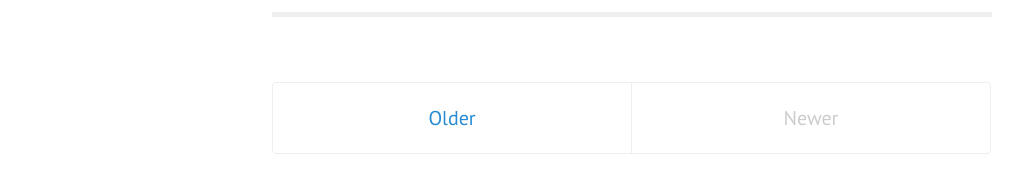
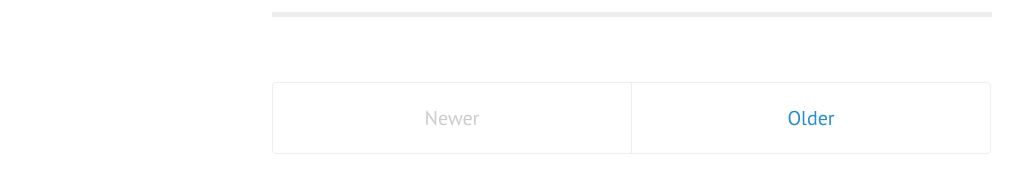
Before and after one commit to jqphu/blog, a Jekyll site: the page built from index.html, in a window 1280 px wide and 900 px high, scrolled down 2122 px. Shown: the part 686-879 px from the top of the window, without its empty margins (8-1031 px from the left). Built offline with Jekyll 4.4.1, drawn with Linux system fonts in a browser that asks for light colours; the list of posts is cut into pages by our own code.

Commit message:
[index] Switch the direction of newer and older
https://ux.stackexchange.com/questions/1773/which-direction-indicates-newer-older

```diff
--- a/index.html
+++ b/index.html
@@ -34,11 +34,6 @@ title: Home
 </div>
 
 <div class="pagination">
-  {% if paginator.next_page %}
-    <a class="pagination-item older" href="{{ paginator.next_page_path | absolute_url }}">Older</a>
-  {% else %}
-    <span class="pagination-item older">Older</span>
-  {% endif %}
   {% if paginator.previous_page %}
     {% if paginator.page == 2 %}
       <a class="pagination-item newer" href="{{ '/' | absolute_url }}">Newer</a>
@@ -48,4 +43,9 @@ title: Home
   {% else %}
     <span class="pagination-item newer">Newer</span>
   {% endif %}
+  {% if paginator.next_page %}
+    <a class="pagination-item older" href="{{ paginator.next_page_path | absolute_url }}">Older</a>
+  {% else %}
+    <span class="pagination-item older">Older</span>
+  {% endif %}
 </div>
```
